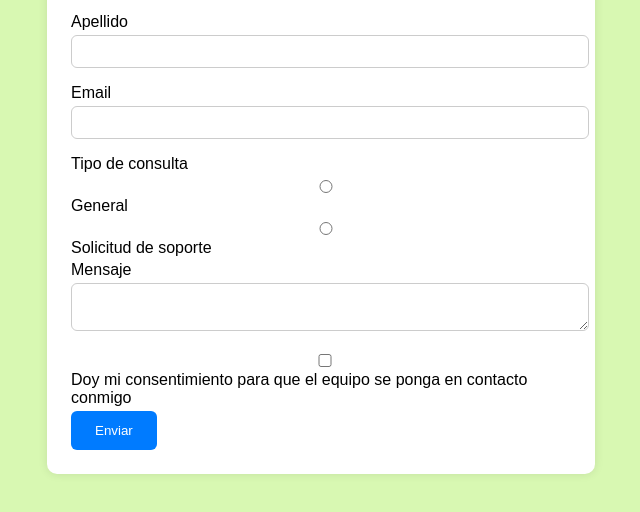
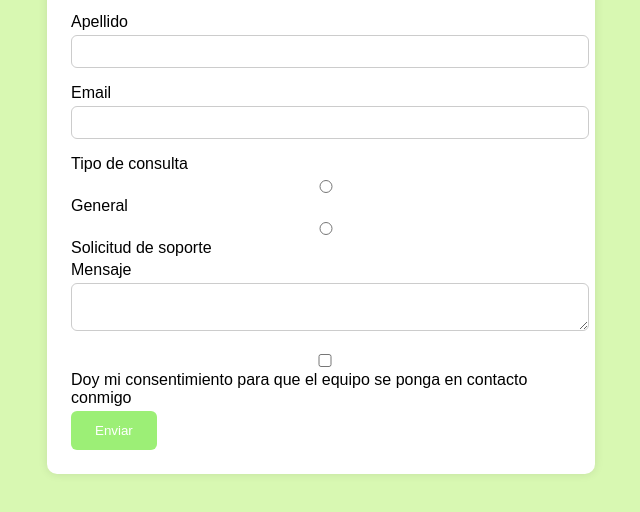
Before and after one commit to mtroncosoblanco/FrontedMentor, a plain HTML site: page index.html in a window 1280 px wide. Shown: the part 202-714 px from the top of the page, without its empty margins (319-959 px from the left). Drawn offline with Linux system fonts and the light colour scheme.

Commit message:
cambios form 5

```diff
--- a/index.html
+++ b/index.html
@@ -197,7 +197,7 @@
       }
     });
 
-    document.querySelectorAll('input, textarea, button').forEach(element => {
+    /*document.querySelectorAll('input, textarea, button').forEach(element => {
       element.addEventListener('focus', function() {
         this.closest('.form-group, .radio-option, .checkbox-option')?.style.setProperty('outline', '2px solid #198754', 'important');
       });
@@ -205,7 +205,7 @@
       element.addEventListener('blur', function() {
         this.closest('.form-group, .radio-option, .checkbox-option')?.style.removeProperty('outline');
       });
-    });
+    });*/
   </script>
 
   <!--<div class="attribution">
--- a/style.css
+++ b/style.css
@@ -44,7 +44,7 @@ input:focus, textarea:focus {
 button {
   padding: 0.75rem 1.5rem;
   border: none;
-  background: #007BFF;
+  background: #9cef76;
   color: white;
   border-radius: 6px;
   cursor: pointer;
```
